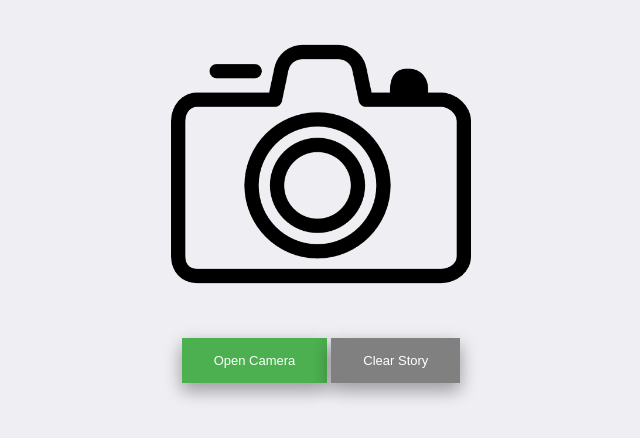
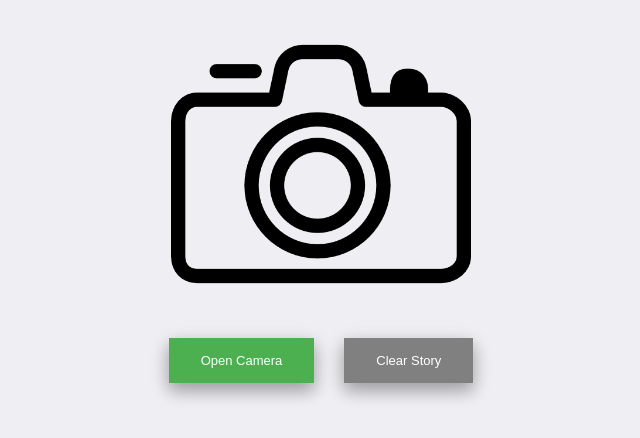
Before and after one commit to lemonspb/Web-camera-test, a React (Create React App) app: page / in a window 1280 px wide. Shown: the top 438 px of the page, without its empty margins (319-959 px from the left). Built offline with nearby package versions, Linux system fonts and the light colour scheme.

Commit message:
add styles

```diff
--- a/src/App.css
+++ b/src/App.css
@@ -31,6 +31,7 @@
   margin-bottom: 20px;
 }
 .camera__btn{
+
   background-color: #4CAF50;
   border: none;
   color: white;
@@ -39,7 +40,7 @@
   text-decoration: none;
   display: inline-block;
   font-size: 13px;
-  margin: 4px 2px;
+  margin: 4px 15px;
   cursor: pointer;
   transition-duration: 0.4s;
   box-shadow: 0 8px 16px 0 rgba(0,0,0,0.2), 0 6px 20px 0 rgba(0,0,0,0.19);
--- a/src/App.js
+++ b/src/App.js
@@ -1,101 +1,120 @@
 import React, { useState } from "react";
-import camera from './image/camera.png'
+import camera from "./image/camera.png";
 import "./App.css";
 
 function App() {
-  const canvasRef = React.createRef()
+  const canvasRef = React.createRef();
+  const videoRef = React.createRef();
+
   const [images, setImages] = useState([]);
-  const [videos, setVideos] =   useState(document.querySelector("video"))
+  const [videos, setVideos] = useState("");
   const [showImage, setShowImage] = useState(true);
   const [isOpenCamera, setIsOpenCamera] = useState(false);
+
   let video = null;
   let canvas = null;
+  let i = 1
   const constraints = {
-    video:{ width: 400, height: 320}
+    video: { width: 400, height: 320 }
   };
 
-  function addImage() {
-    let data = canvas.toDataURL("image/png");
-    setImages([...images,data])
 
+  const  addImage = () => {
+    canvas = canvasRef.current;
+    const ctx = canvas.getContext("2d");
+    ctx.drawImage(videos, 0, 0, 200, 150);
+    const data = canvas.toDataURL("image/png");
+    setImages([...images, data]);
   }
 
-  function captureButton() {
-    canvas = canvasRef.current
-    const ctx = canvas.getContext("2d");
-    ctx.drawImage(videos, 0, 0,  200, 150);
-    addImage();
-
-  }
-
-const clearImage = () =>{
-  setImages([])
-}
+  const clearImage = () => {
+    setImages([]);
+  };
 
   const startVideo = () => {
-    setIsOpenCamera(true)
-    setShowImage(false)
+    setIsOpenCamera(true);
+    setShowImage(false);
     navigator.mediaDevices
       .getUserMedia(constraints)
       .then(function(stream) {
         video = document.querySelector("video");
         if ("srcObject" in video) {
           video.srcObject = stream;
-          setVideos(video)
+          setVideos(video);
         } else {
           video.src = window.URL.createObjectURL(stream);
         }
-        video.onloadedmetadata = function(e) {
+        video.onloadedmetadata = e => {
           video.play();
-
         };
       })
-      .catch(function(err) {
+      .catch(err => {
         console.log(err.name + ": " + err.message);
       });
   };
-  const endVideo = () =>{
 
-      let stream = videos.srcObject;
-      let tracks = stream.getTracks();
+  const endVideo = () => {
+    const stream = videos.srcObject;
+    const tracks = stream.getTracks();
 
-      tracks.forEach(function(track) {
+    tracks.forEach(track => {
       track.stop();
     });
-      setShowImage(true)
-      setIsOpenCamera(false)
     videos.srcObject = null;
-    }
-
-
+    setShowImage(true);
+    setIsOpenCamera(false);
+  };
 
   return (
     <div className="camera">
-      <canvas className='camera__canvas' ref={canvasRef}></canvas>
-      <div className='camera__content'>
-        {showImage? <img src={camera}  className='camera__image' alt=''/> : <video src="" className='camera__video' ></video>}
-        <div className='camera__btn-block'>
-        <button  className=' camera__btn camera__btn--screen' onClick={() =>!isOpenCamera?startVideo():captureButton()}>
-        {!isOpenCamera?'Open Camera':'Capture'}
+      <canvas className="camera__canvas" ref={canvasRef}></canvas>
+      <div className="camera__content">
+        {showImage ? (
+          <img src={camera} className="camera__image" alt="" />
+        ) : (
+          <video src="" className="camera__video" ref={videoRef}></video>
+        )}
+        <div className="camera__btn-block">
+          <button
+            className=" camera__btn camera__btn--screen"
+            onClick={() => (!isOpenCamera ? startVideo() : addImage())}>
+            {!isOpenCamera ? "Open Camera" : "Capture"}
           </button>
-      {!isOpenCamera?images.length === 0? <button onClick={clearImage} disabled className='camera__btn camera__btn--clear'>Clear Story</button>:<button onClick={clearImage} className='camera__btn camera__btn--clear'>Clear Story</button>:<button className=' camera__btn camera__btn--back' onClick={endVideo}>back</button>}
+          {!isOpenCamera ? (
+            images.length === 0 ? (
+              <button
+                onClick={clearImage}
+                disabled
+                className="camera__btn camera__btn--clear">
+                Clear Story
+              </button>
+            ) : (
+              <button
+                onClick={clearImage}
+                className="camera__btn camera__btn--clear">
+                Clear Story
+              </button>
+            )
+          ) : (
+            <button
+              className=" camera__btn camera__btn--back"
+              onClick={endVideo}>
+              back
+            </button>
+          )}
         </div>
       </div>
 
-
-
-      {images.length === 0?'':<h3>History</h3>}
-      <div className='camera__history'>
-
-     {images.map((el)=>{
+      {images.length === 0 ? "" : <h3>History</h3>}
+      <div className="camera__history">
+        {images.map(el => {
           return (
-        <div className='camera__wrap-img'>
-        <img src={`${el}`}  alt='' className='camera__img' />
+            <div className="camera__wrap-img" key={i++}>
+              <img src={`${el}`} alt="" className="camera__img" />
             </div>
-      )
+          );
         })}
       </div>
-
     </div>
   );
 }
```
Lines whose indentation alone changed are shown as unchanged.
